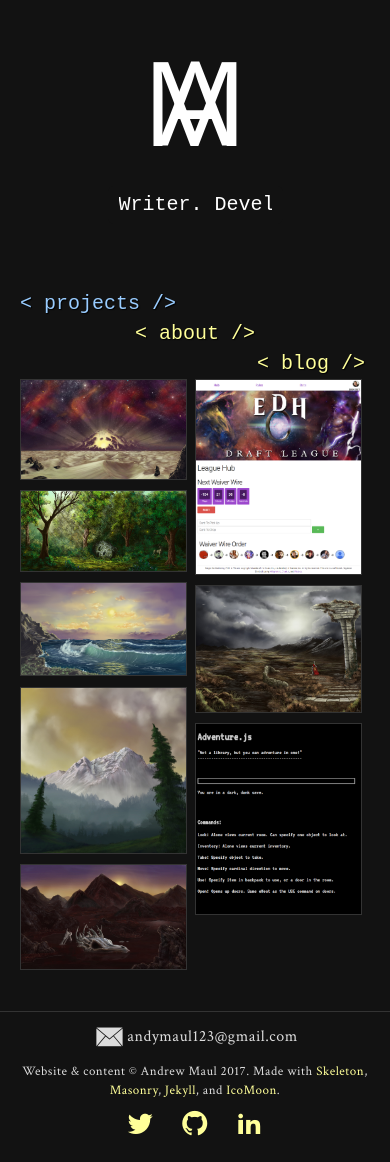
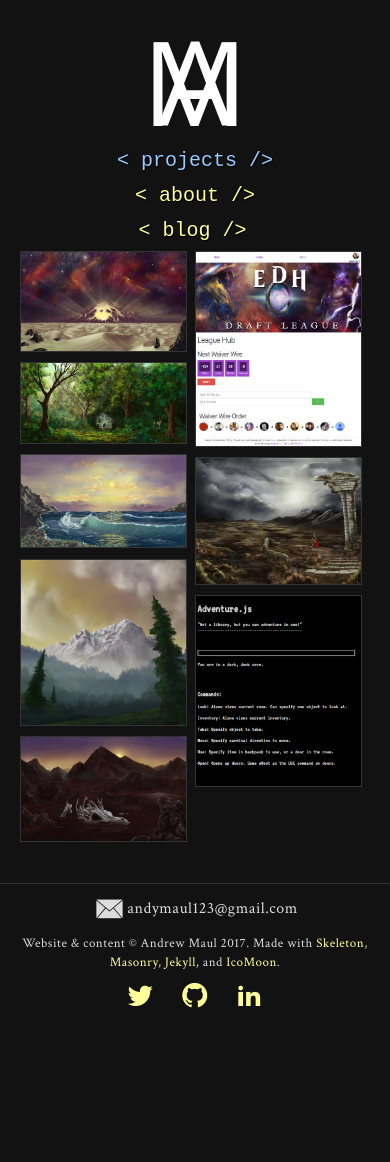
Before and after one commit to andymaul123/website-blog, a Jekyll site: the page built from index.html, in a window 390 px wide. Built offline with Jekyll 4.4.1, drawn with Linux system fonts in a browser that asks for light colours; some web fonts are replaced; after the commit the page ends 1034 px from its top, so only the background shows below that.

Commit message:
Mobile styling work

```diff
--- a/_sass/_styles.scss
+++ b/_sass/_styles.scss
@@ -45,6 +45,9 @@ a {
     img {
         width: 25%;
         margin: 3rem;
+        @media(max-width:767px) {
+            margin: 1rem;
+        }
     }
 }
 .nav {
@@ -53,10 +56,20 @@ a {
         text-decoration: none;
         font-family: $monospace;
     }
+    @media(max-width:767px) {
+        .left, .center, .right {
+            width: 100%;
+            text-align: center;
+            margin-bottom: 0.5rem;
+        }
+    }
 }
 .homepage-animation {
     margin-bottom: 5rem;
     .typing {
+        @media(max-width:1024px) {
+            width: 75%;
+        }
         width: 50%;
         font-family: $monospace;
         text-align: center;
@@ -72,6 +85,9 @@ a {
             border-color: $darkGray;
             background: $darkGray;
         }
+    }
+    @media(max-width: 767px) {
+        display: none;
     }
 }
 .grid {
```
